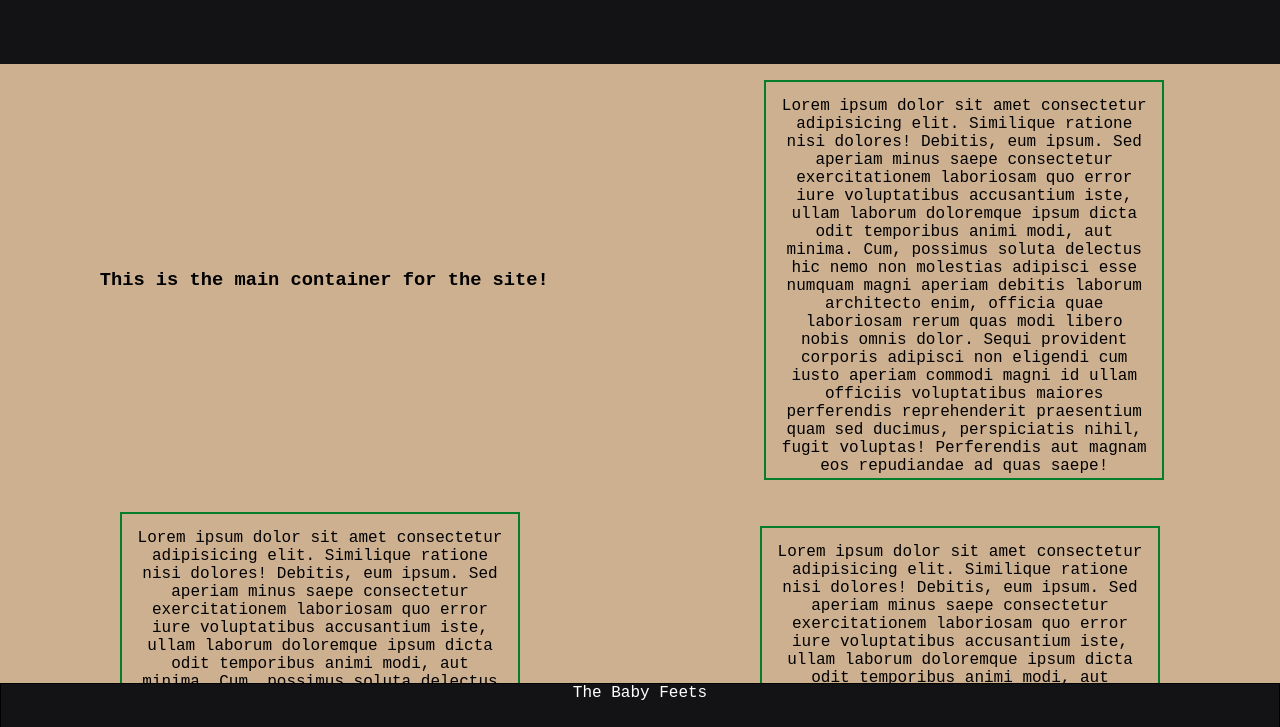
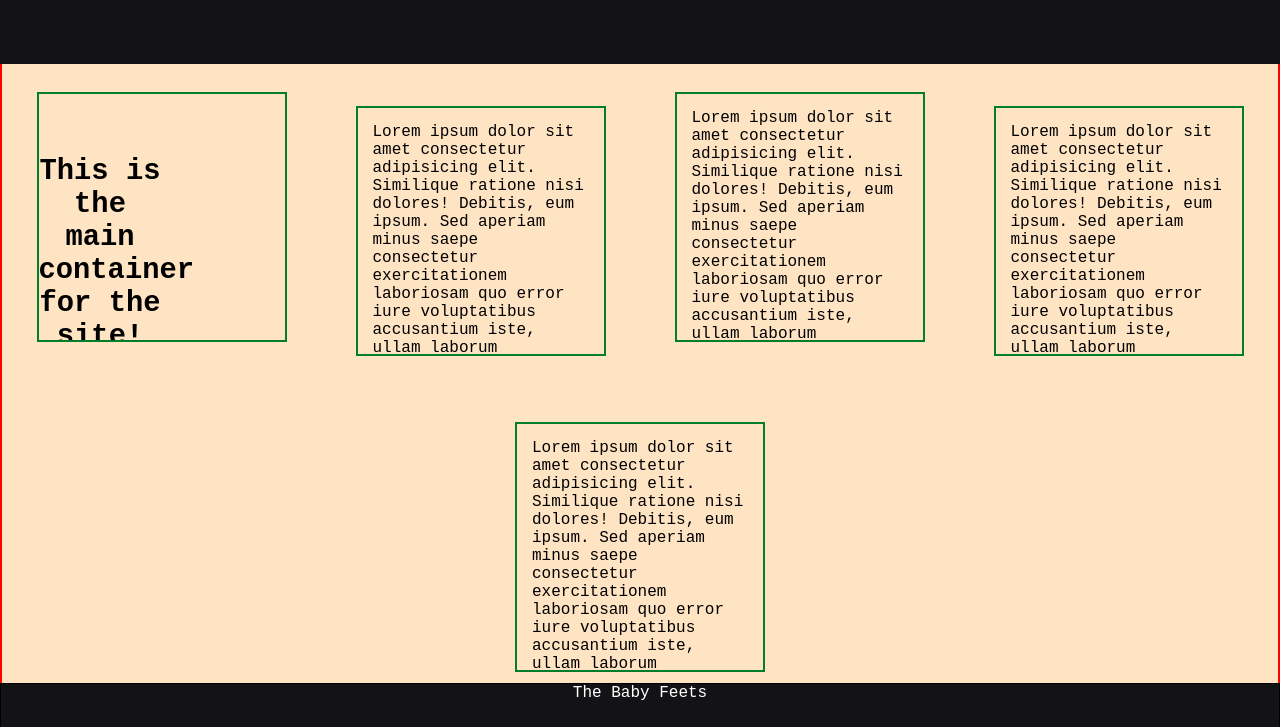
Before and after one commit to J-HaleOf76/github-upload, a plain HTML site: page index.html in a window 1280 px wide. Shown: the part 72-799 px from the top of the page. Drawn offline with Linux system fonts and the light colour scheme.

Commit message:
another commit

```diff
--- a/app.js
+++ b/app.js
@@ -0,0 +1 @@
+console.log("hello shitty little site");
--- a/index.html
+++ b/index.html
@@ -32,7 +32,12 @@
     </header>
 
     <div class="main-container">
-             <h3> This is the main container for the site!</h3>
+
+        <section class="para">
+            <h3 id="para-title"> This is the main container for the site!</h3>
+
+        </section>
+
             <section class="para">
                 <p>Lorem ipsum dolor sit amet consectetur adipisicing elit. Similique ratione nisi dolores! Debitis, eum ipsum. Sed aperiam minus saepe consectetur exercitationem laboriosam quo error iure voluptatibus accusantium iste, ullam laborum doloremque ipsum dicta odit temporibus animi modi, aut minima. Cum, possimus soluta delectus hic nemo non molestias adipisci esse numquam magni aperiam debitis laborum architecto enim, officia quae laboriosam rerum quas modi libero nobis omnis dolor. Sequi provident corporis adipisci non eligendi cum iusto aperiam commodi magni id ullam officiis voluptatibus maiores perferendis reprehenderit praesentium quam sed ducimus, perspiciatis nihil, fugit voluptas! Perferendis aut magnam eos repudiandae ad quas saepe!</p>
             </section>
--- a/style.css
+++ b/style.css
@@ -73,9 +73,10 @@ header h4{
 
 }
 .main-container {
-    /* border: 2px red solid; */
+    border: 2px red solid;
     width: 100%;
     height: calc(100vh);
+
     z-index: 2;
     padding-top: 17vh;
     display: flex;
@@ -83,6 +84,8 @@ header h4{
     flex-wrap: wrap;
     align-items: center;
     justify-content: space-around;
+    background-color: bisque;
+
     scrollbar-color: blue;
     scrollbar-track-color: black;
     scrollbar-base-color: black;
@@ -90,23 +93,35 @@ header h4{
 
 }
 .main-container h3 {
-    /* padding: 1rem; */
+    max-width: 50%;
+    max-height: 50%;
 }
 p {
     padding: 15px;
 }
 .para {
     place-content: center center;
-    width: 400px;
-    height: 400px;
+    width: 250px;
+    height: 250px;
     margin: 1rem;
-    text-align: center;
+    text-align: left;
     border: 2px solid rgb(2, 126, 43);
     overflow-x: hidden;
 
 }
 .para:nth-child(odd){
     margin-bottom: calc(1vw + 2rem);
+}
+.para:nth-of-type(#para-title){
+    color: blue;
+
+
+}
+
+#para-title{
+    font-size: 1.8rem;
+    text-align: center;
+
 }
 
 footer{
```
